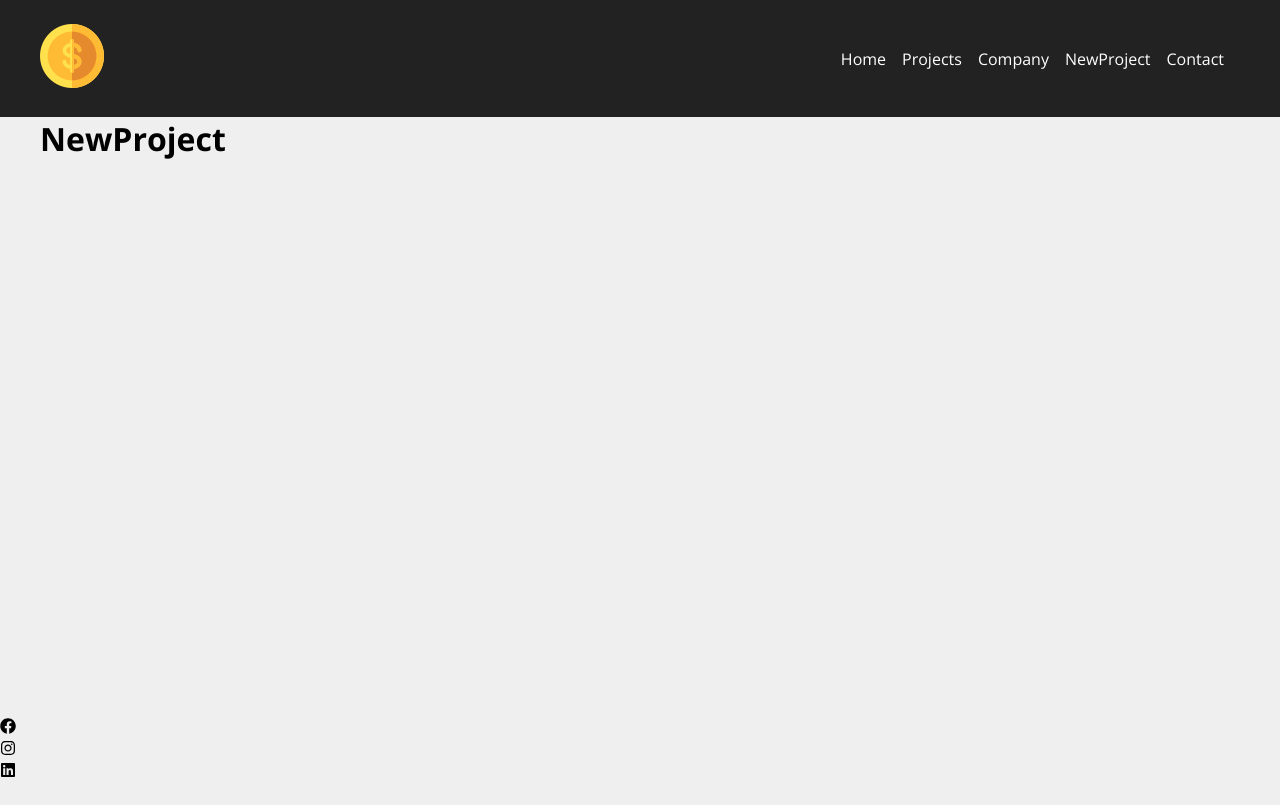
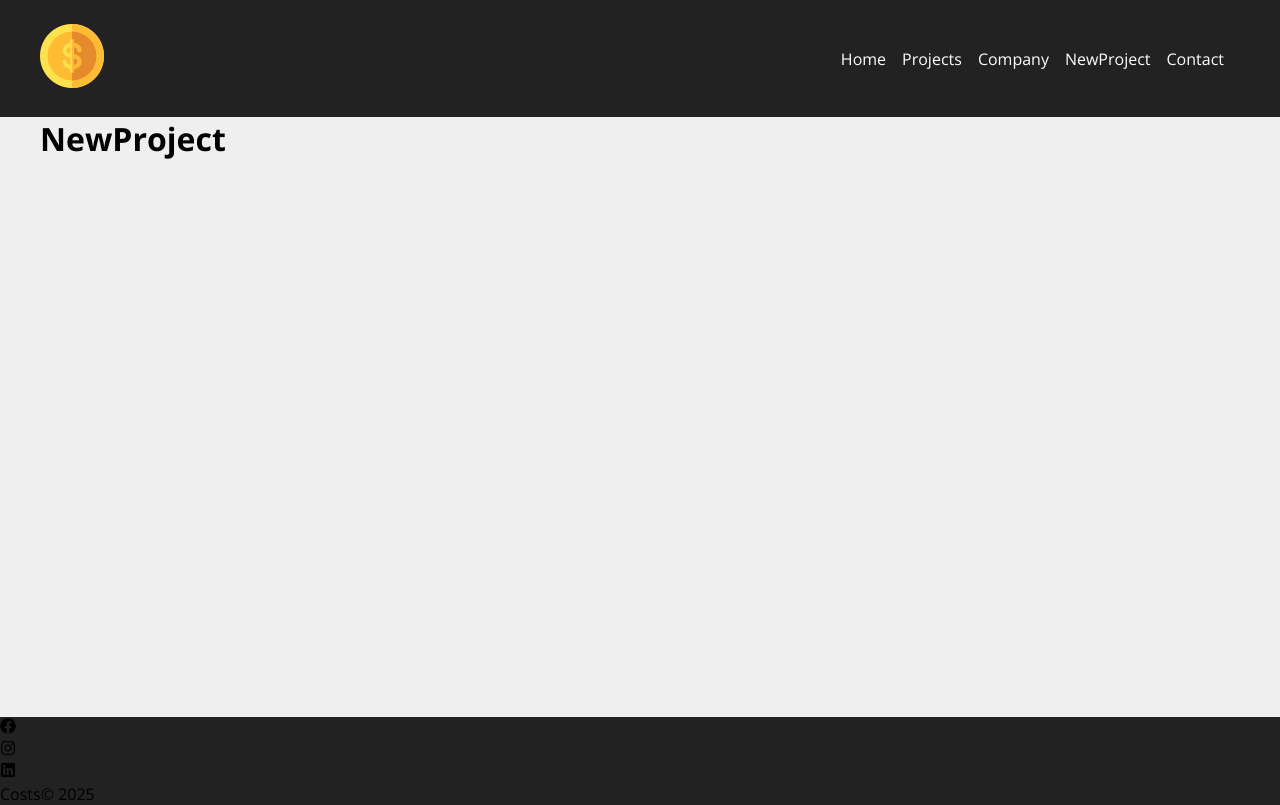
Before and after one commit to RusthenRonald/Projeto-React, a JavaScript app in the folder new-project/: page /newproject in a window 1280 px wide. Built offline with nearby package versions, Linux system fonts and the light colour scheme; the HTML template or start-up script is replaced by a standard one; a web font is replaced by a local one.

Commit message:
importando estilos do footer

```diff
--- a/new-project/src/components/Layout/Footer.js
+++ b/new-project/src/components/Layout/Footer.js
@@ -1,11 +1,13 @@
 import {FaFacebook,FaInstagram,FaLinkedin} from 'react-icons/fa'
+import styles from './Footer.module.css'
 function Footer(){
     return(
-        <footer>
+        <footer className={styles.footer}>
             <ul>
                 <li><FaFacebook/></li>
                 <li><FaInstagram/></li>
                 <li><FaLinkedin/></li>
+                <p><span>Costs</span>&copy; 2025</p>
             </ul>
         </footer>
     )
--- a/new-project/src/components/Layout/Footer.module.css
+++ b/new-project/src/components/Layout/Footer.module.css
@@ -0,0 +1,3 @@
+.footer{
+    background-color:#222 ;
+}
```
